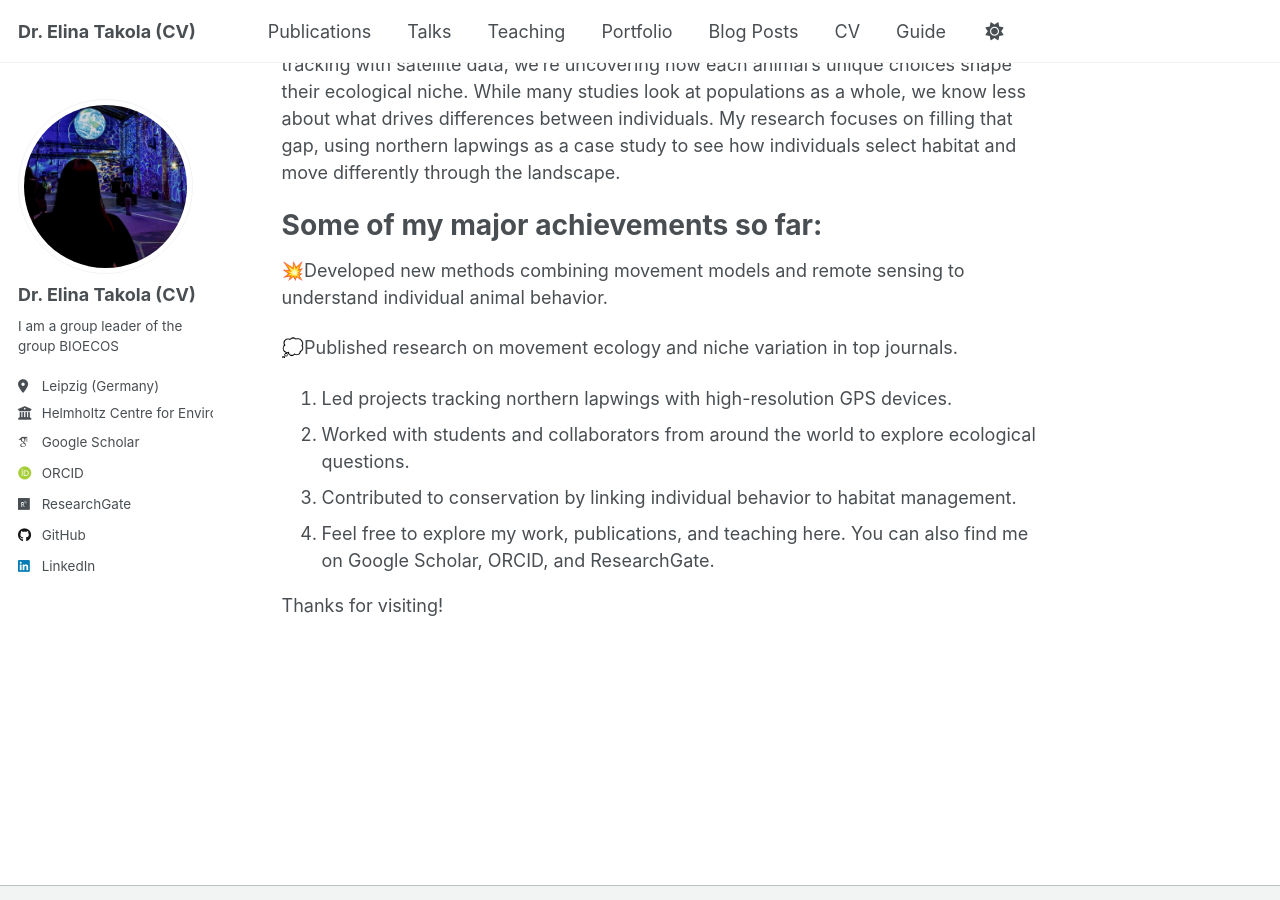
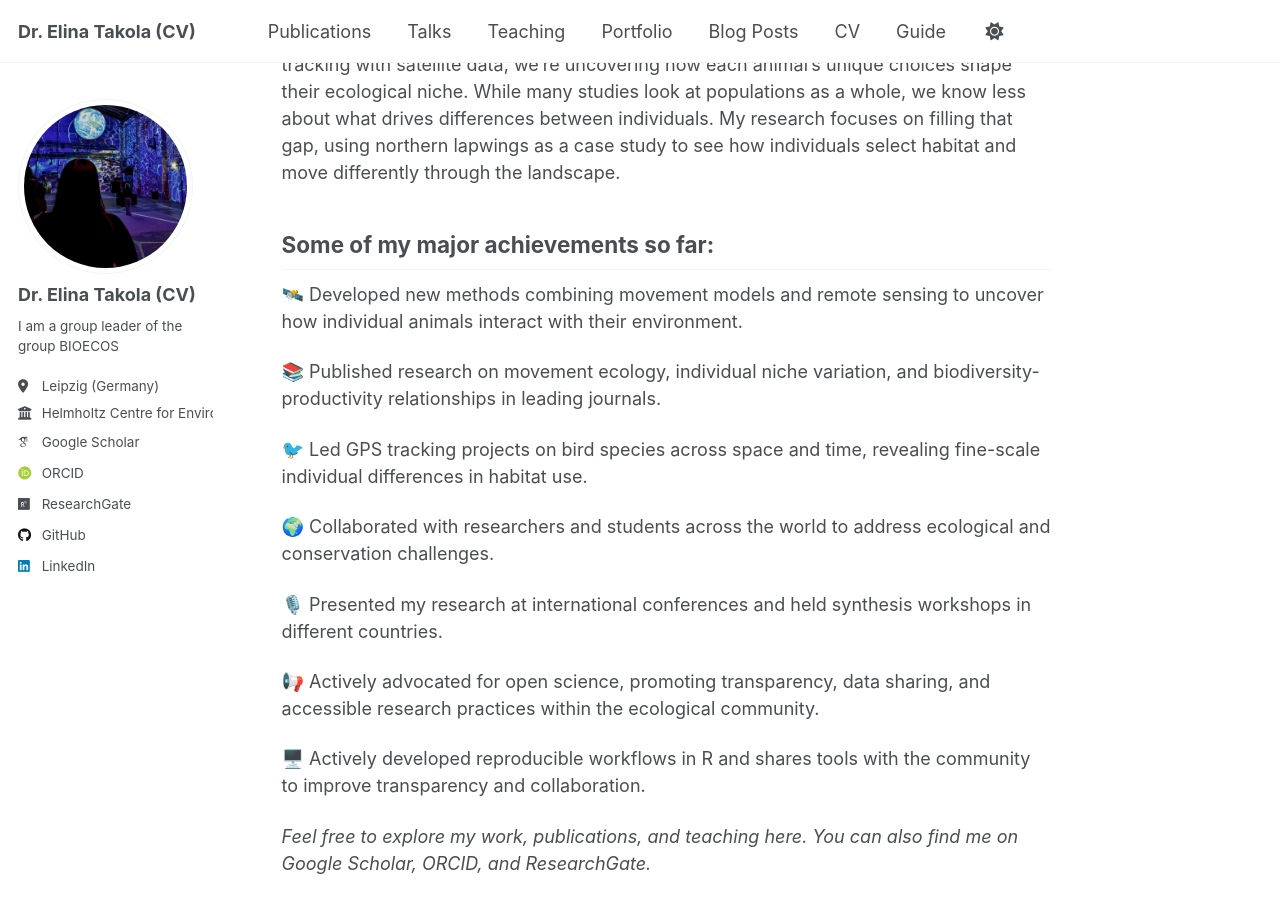
Before and after one commit to ETakola/drelinatakola.github.io, a Jekyll site: the page built from _pages/about.md, in a window 1280 px wide and 900 px high, scrolled down 233 px. Built offline with Jekyll 4.4.1, drawn with Linux system fonts in a browser that asks for light colours; some web fonts are replaced; a script that is not in the unit is left out.

Commit message:
Update about.md

```diff
--- a/_pages/about.md
+++ b/_pages/about.md
@@ -14,14 +14,22 @@ I study how individual animals move and behave in their environments. By combini
 
 
 Some of my major achievements so far:
-============
-💥Developed new methods combining movement models and remote sensing to understand individual animal behavior.
+------
+🛰️ Developed new methods combining movement models and remote sensing to uncover how individual animals interact with their environment.
 
-💭Published research on movement ecology and niche variation in top journals.
-1. Led projects tracking northern lapwings with high-resolution GPS devices.
-1. Worked with students and collaborators from around the world to explore ecological questions.
-1. Contributed to conservation by linking individual behavior to habitat management.
-1. Feel free to explore my work, publications, and teaching here. You can also find me on Google Scholar, ORCID, and ResearchGate.
+📚 Published research on movement ecology, individual niche variation, and biodiversity-productivity relationships in leading journals.
+
+🐦 Led GPS tracking projects on bird species across space and time, revealing fine-scale individual differences in habitat use.
+
+🌍 Collaborated with researchers and students across the world to address ecological and conservation challenges.
+
+🎙️ Presented my research at international conferences and held synthesis workshops in different countries.
+
+📢 Actively advocated for open science, promoting transparency, data sharing, and accessible research practices within the ecological community.
+
+🖥️ Actively developed reproducible workflows in R and shares tools with the community to improve transparency and collaboration.
+
+_Feel free to explore my work, publications, and teaching here. You can also find me on Google Scholar, ORCID, and ResearchGate._
 
 
 Thanks for visiting!
```
